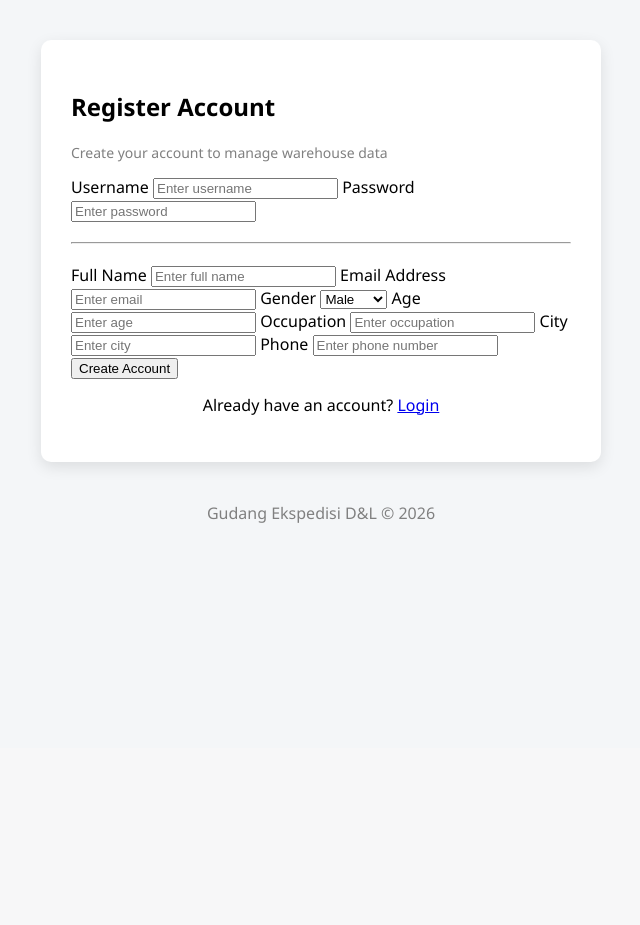
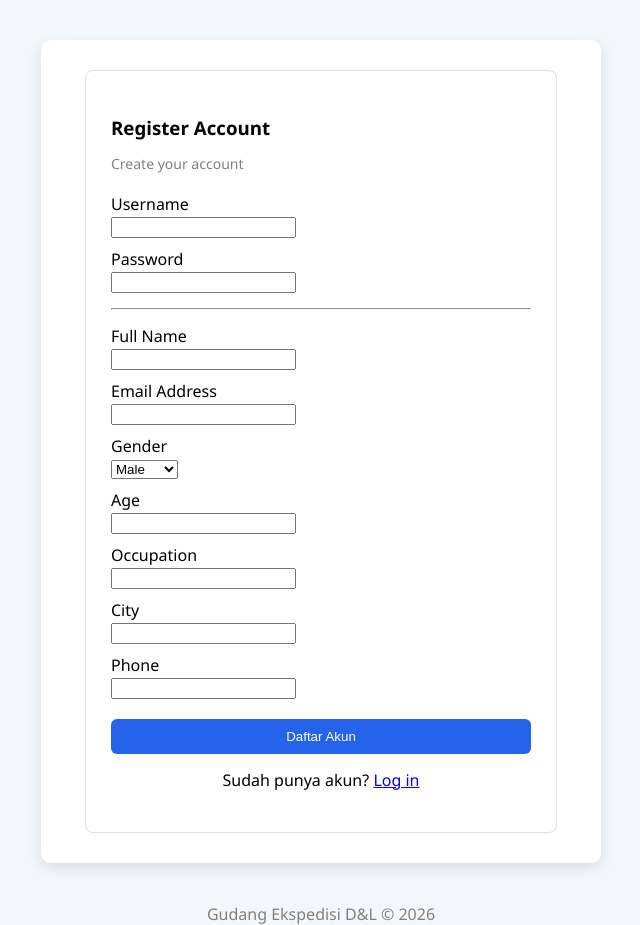
Before and after one commit to trishnantidea-sys/flask-crud-app, a Flask app: page /register in a window 1280 px wide. Shown: the part 52-977 px from the top of the page, without its empty margins (319-959 px from the left). Before the commit the page ends 575 px from the top, so only its background shows below. Run offline with Flask 3, Linux system fonts and the light colour scheme.

Commit message:
refactor register UI

```diff
--- a/templates/register.html
+++ b/templates/register.html
@@ -1,53 +1,76 @@
 {% extends 'base.html' %}
 
 {% block content %}
+<div style="max-width: 420px; margin: 0 auto; padding: 25px; border: 1px solid #ddd; border-radius: 8px; background: white;">
 
-<h2>Register Account</h2>
-<p style="color: gray; font-size: 14px;">
-    Create your account to manage warehouse data
+    <h3 style="margin-bottom: 10px;">Register Account</h3>
+    <p style="color: gray; font-size: 14px; margin-bottom: 20px;">
+        Create your account
     </p>
 
     <form method="POST">
 
-    <label>Username</label>
-    <input type="text" name="username" placeholder="Enter username" required>
+        <div>
+            <label>Username</label><br>
+            <input type="text" name="username" required>
+        </div>
 
-    <label>Password</label>
-    <input type="password" name="password" placeholder="Enter password" required>
+        <div>
+            <label>Password</label><br>
+            <input type="password" name="password" required>
+        </div>
 
-    <hr style="margin: 20px 0;">
+        <hr style="margin: 15px 0;">
 
-    <label>Full Name</label>
-    <input type="text" name="full_name" placeholder="Enter full name" required>
+        <div>
+            <label>Full Name</label><br>
+            <input type="text" name="full_name" required>
+        </div>
 
-    <label>Email Address</label>
-    <input type="email" name="email" placeholder="Enter email" required>
+        <div>
+            <label>Email Address</label><br>
+            <input type="email" name="email" required>
+        </div>
 
-    <label>Gender</label>
+        <div>
+            <label>Gender</label><br>
             <select name="gender">
                 <option value="Male">Male</option>
                 <option value="Female">Female</option>
             </select>
+        </div>
 
-    <label>Age</label>
-    <input type="number" name="age" placeholder="Enter age">
+        <div>
+            <label>Age</label><br>
+            <input type="number" name="age">
+        </div>
 
-    <label>Occupation</label>
-    <input type="text" name="occupation" placeholder="Enter occupation">
+        <div>
+            <label>Occupation</label><br>
+            <input type="text" name="occupation">
+        </div>
 
-    <label>City</label>
-    <input type="text" name="city" placeholder="Enter city">
+        <div>
+            <label>City</label><br>
+            <input type="text" name="city">
+        </div>
 
-    <label>Phone</label>
-    <input type="text" name="phone" placeholder="Enter phone number">
+        <div>
+            <label>Phone</label><br>
+            <input type="text" name="phone">
+        </div>
 
-    <button type="submit">Create Account</button>
+        <div style="margin-top: 20px;">
+            <button type="submit" style="width:100%; padding:10px; background:#2563eb; color:white; border:none; border-radius:6px;">
+                Daftar Akun
+            </button>
+        </div>
 
     </form>
 
-<p style="text-align:center; margin-top:15px;">
-    Already have an account?
-    <a href="{{ url_for('login') }}">Login</a>
+    <p style="margin-top:15px; text-align:center;">
+        Sudah punya akun? <a href="{{ url_for('login') }}">Log in</a>
     </p>
 
+</div>
 {% endblock %}
```
Lines whose indentation alone changed are shown as unchanged.
